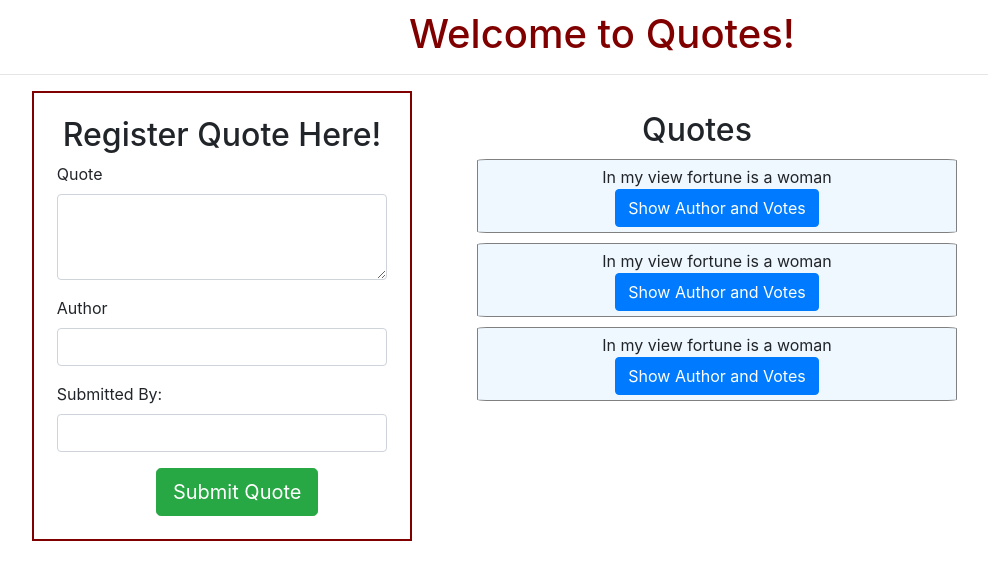
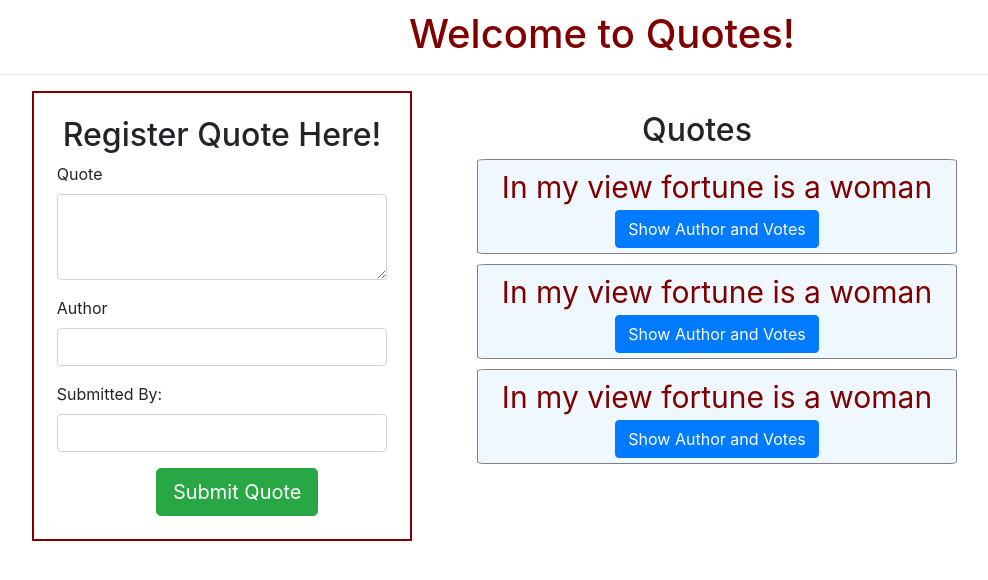
Before and after one commit to MugachaGichamba/Quotes, an Angular app: page / in a window 1280 px wide. Shown: the top 580 px of the page, without its empty margins (38-1026 px from the left). Built offline with nearby package versions, Linux system fonts and the light colour scheme.

Commit message:
Added custom styling to the quote delete button

```diff
--- a/src/app/quote-details/quote-details.component.html
+++ b/src/app/quote-details/quote-details.component.html
@@ -24,4 +24,4 @@
 <h4>submitted On: {{quote.date}}</h4>
 <h4>id : {{quote.id}}</h4>
 
-<button (click)='deleteQuote(true)'>Delete</button>
+<button (click)='deleteQuote(true)' class="btn btn-warning">Delete</button>
--- a/src/app/quote/quote.component.css
+++ b/src/app/quote/quote.component.css
@@ -27,3 +27,9 @@
 h2 {
     text-align: center;
 }
+
+#each_quote {
+    color: maroon;
+    font-size: 30px;
+    font-family: -apple-system, BlinkMacSystemFont, 'Segoe UI', Roboto, Oxygen, Ubuntu, Cantarell, 'Open Sans', 'Helvetica Neue', sans-serif;
+}
--- a/src/app/quote/quote.component.html
+++ b/src/app/quote/quote.component.html
@@ -19,7 +19,10 @@
             <h2>Quotes</h2>
             <ul>
                 <div *ngFor='let quote of quotes; let i = index' id="quote_div">
+
                     <li id="each_quote">{{quote.quote}}</li>
+
+
                     <button class="btn btn-primary" (click)='toogleDetails(i)'>Show Author and Votes</button>
                     <app-quote-details *ngIf="quote.details" [quote]='quote' (toDelete)='removeGoal($event, i)'></app-quote-details>
                 </div>
```
